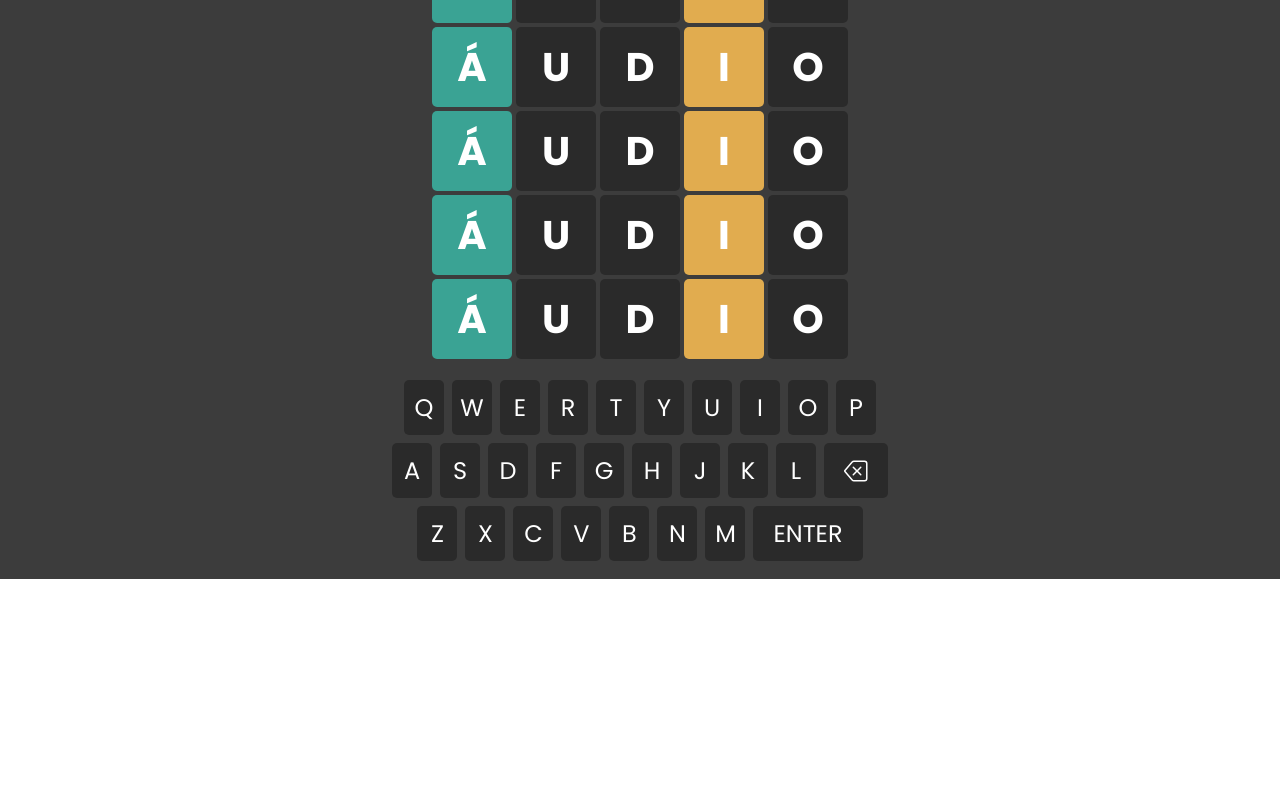
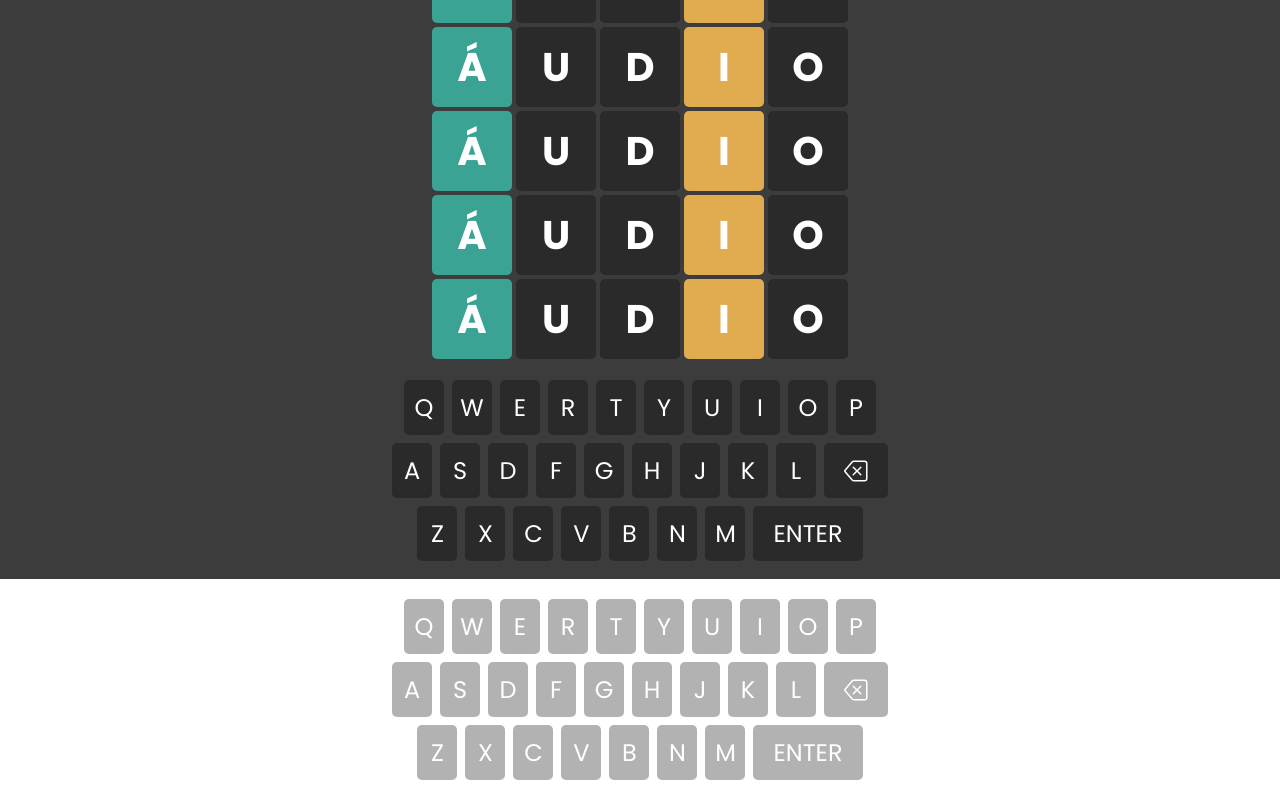
Before and after one commit to wesleyseger/expressao-game, a React (Vite) app: page / in a window 1280 px wide. Shown: the part 221-1020 px from the top of the page. Before the commit the page ends 801 px from the top, so only its background shows below. Built offline with nearby package versions, Linux system fonts and the light colour scheme.

Commit message:
primeira versao algoritimo

```diff
--- a/src/components/Keyboard/index.jsx
+++ b/src/components/Keyboard/index.jsx
@@ -2,7 +2,7 @@ import styles from './styles.module.scss';
 
 import { BsBackspace } from 'react-icons/bs';
 
-export function Keyboard() {
+export function Keyboard({ onClick }) {
   return (
     <div className={styles.keyboardWrapper}>
       <div>
@@ -37,7 +37,7 @@ export function Keyboard() {
         <button>B</button>
         <button>N</button>
         <button>M</button>
-        <button className={styles.enterButton}>ENTER</button>
+        <button className={styles.enterButton} onClick={onClick}>ENTER</button>
       </div>
     </div>
   )
--- a/src/pages/Home/index.jsx
+++ b/src/pages/Home/index.jsx
@@ -3,6 +3,10 @@ import styles from './styles.module.scss';
 import { Header } from '../../components/Header';
 import { WordsBox } from '../../components/WordsBox';
 import { Keyboard } from '../../components/Keyboard';
+import PALAVRAS from '../../palavras';
+
+const indicePalavra = 3;
+var letrasPalavra = [];
 
 export function Home() {
   return (
@@ -10,6 +14,32 @@ export function Home() {
       <Header />
       <WordsBox />
       <Keyboard />
+      <Keyboard onClick={verificaPalavra}/>
     </div>
   )
 }
+
+function verificaPalavra(tentativa) {//, indicePalavra
+    carregaLetrasPalavra(indicePalavra);
+    tentativa = tentativa.toUpperCase();
+
+    var letrasTentativa = tentativa.split("");
+
+    return letrasTentativa.map(defineCor);
+}
+
+function defineCor(letraTentativa, indiceLetra) {
+    if (letraTentativa == letrasPalavra[indiceLetra]) {
+        return 'V'
+    }
+
+    if (letrasPalavra.slice(indiceLetra + 1).some(it => it === letraTentativa)) {
+        return 'A'
+    }
+
+    return 'C'
+}
+
+function carregaLetrasPalavra(indicePalavra){
+    letrasPalavra = PALAVRAS[indicePalavra].split("");
+}
--- /dev/null
+++ b/src/palavras.js
@@ -0,0 +1,3 @@
+const PALAVRAS = ['LETRA','RISAO','UREIA', 'TERMO', 'TESTE', 'TEXTO', 'TERNO'];
+
+export default PALAVRAS;
```
